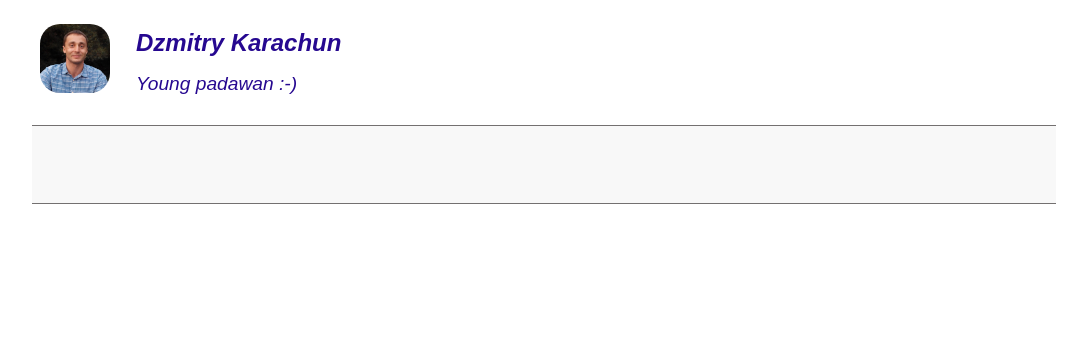
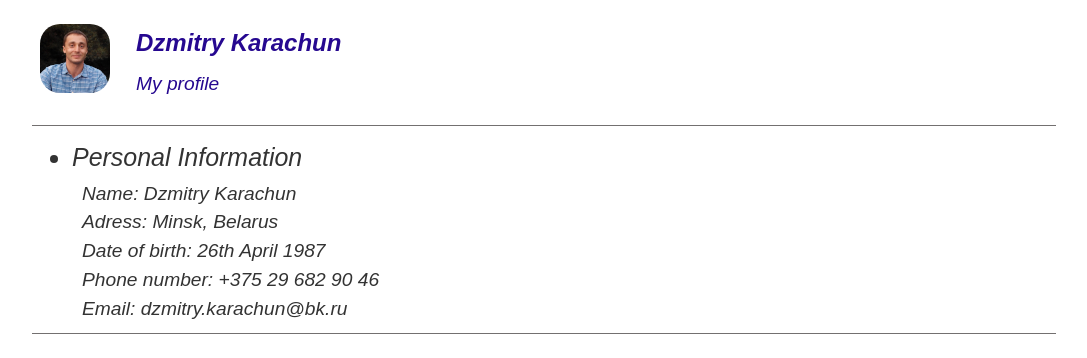
Before and after one commit to dzmitry-karachun-1987/rsschool-codejam1-cv, a plain HTML site: page index.html in a window 1280 px wide. Shown: the whole page, without its empty margins (96-1183 px from the left). Drawn offline with Linux system fonts and the light colour scheme.

Commit message:
feat: add Personal Inaformation

```diff
--- a/css/style.css
+++ b/css/style.css
@@ -47,16 +47,28 @@ header p span {
 }
 
 .line {
-  padding: 2em;
-  background-color: #f8f8f8;
+  background-color: #ffffff;
   font-size:1.2em;
   border-bottom: 1px solid #737070;
   border-top: 1px solid #737070;
 }
 
+.line_2 {
+  font-size: 1.3em;
+  font-style: italic;
+  line-height: 0.5em;
+}
+
+.paragraph {
+  font-size:1em;
+  line-height: 0.5em;
+  font-style: italic;
+  margin-left: 50px;
+}
+
 footer {
   padding: 0 0.5em;
-  border-top: 1px solid #ccc;
+  border-top: 1px solid #737070;
 }
 
 footer span {
--- a/index.html
+++ b/index.html
@@ -8,11 +8,19 @@
 <body>
     <header>
         <img src="img/profile_photo.jpg" height="69" width="70" alt="Profile Photo"/>
-        <p>Dzmitry Karachun<br><span>Young padawan :-)</span></p>
+        <p>Dzmitry Karachun<br><span>My profile</span></p>
     </header>
     <div class="container">
         <div class="line">
+            <ul class="line_2">
+                    <li>Personal Information</li>
+            </ul>
 
+            <p class="paragraph">Name: Dzmitry Karachun</p>
+            <p class="paragraph">Adress: Minsk, Belarus</p>
+            <p class="paragraph">Date of birth: 26th April 1987</p>
+            <p class="paragraph">Phone number: +375 29 682 90 46</p>
+            <p class="paragraph">Email: dzmitry.karachun@bk.ru</p>
         </div>
 
 
```
